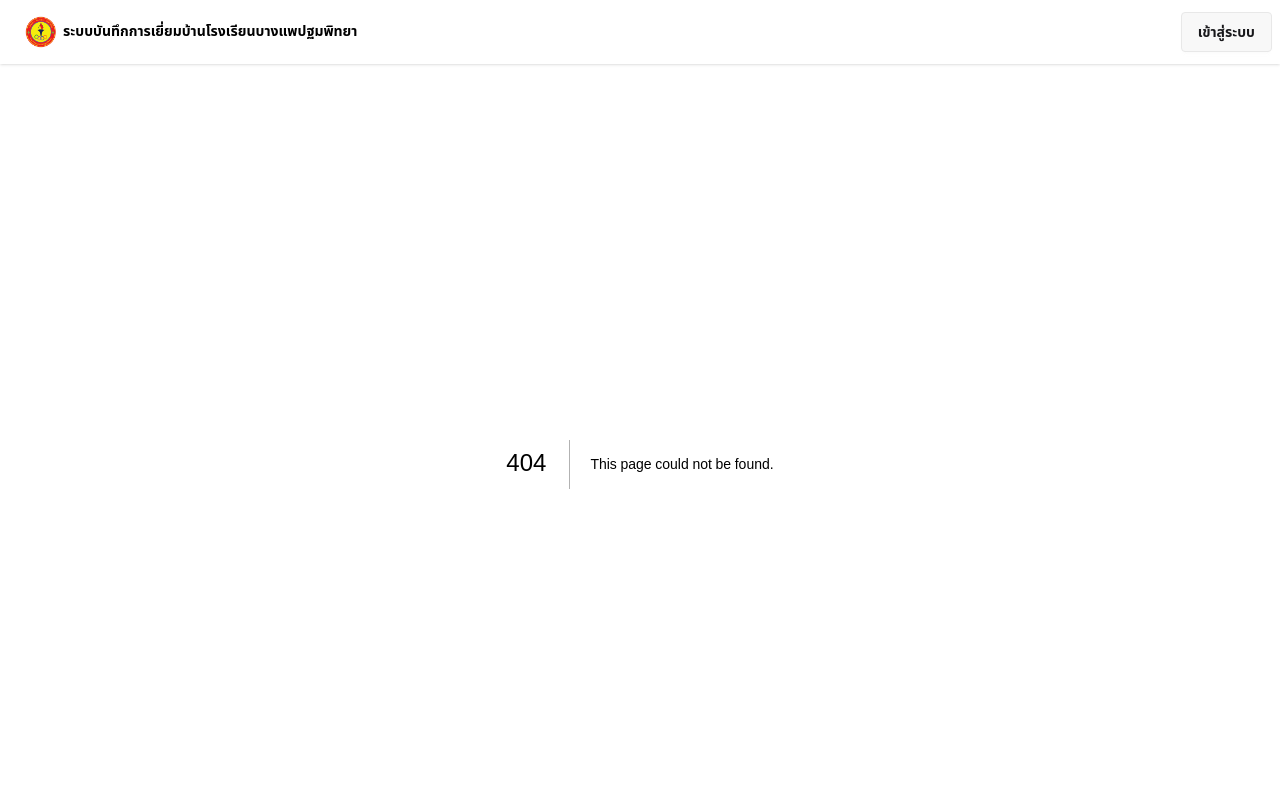
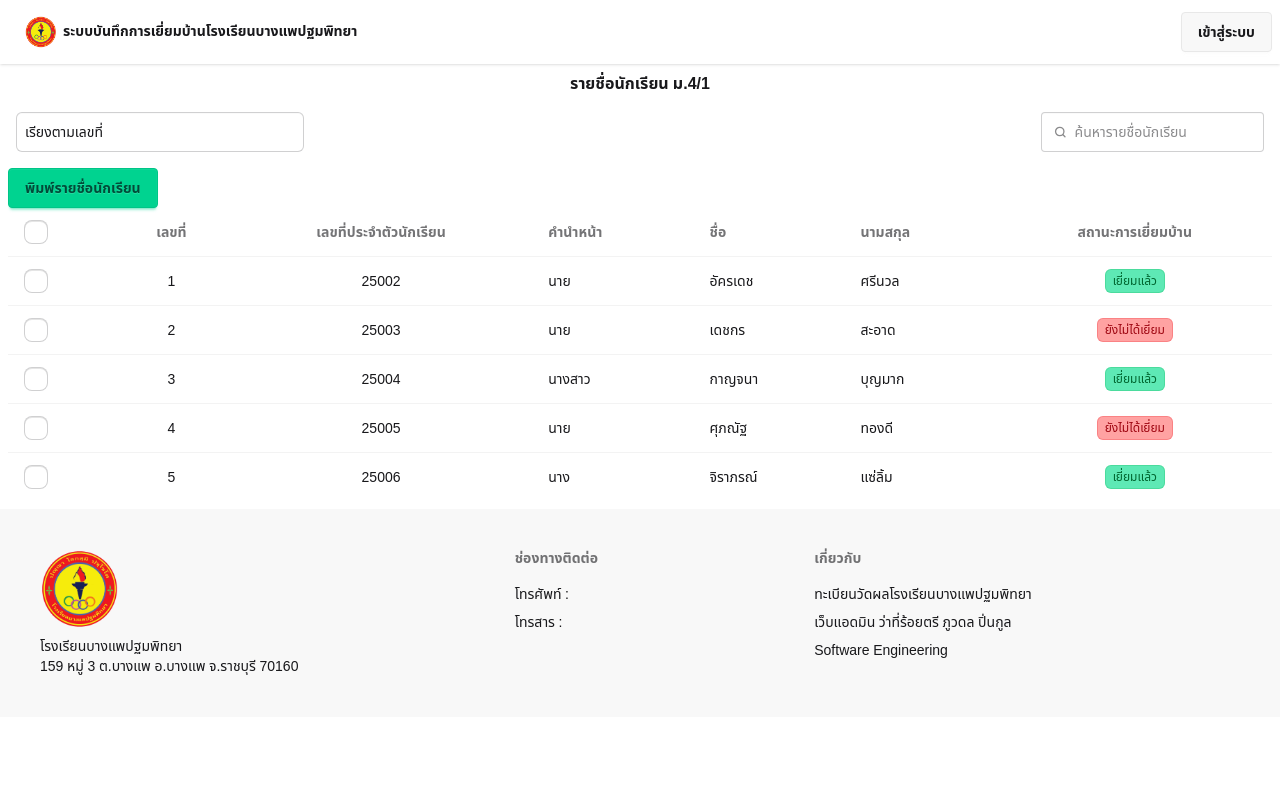
Before and after one commit to Punsano26/ProjectVisitHome, a Next.js app: page /teacher/home in a window 1280 px wide. Before the commit this address had no page. Shown: the top 800 px of the page. Built offline with nearby package versions, Linux system fonts and the light colour scheme.

Commit message:
setup aliases compoents&mockup jsondata role teacher

```diff
--- a/jsconfig.json
+++ b/jsconfig.json
@@ -1,7 +1,9 @@
 {
   "compilerOptions": {
+    "baseUrl": "src",
     "paths": {
-      "@/*": ["./src/*"]
+      "@/*": ["./src/*"],
+      "@components*": ["components/*"]
     }
   }
 }
--- a/src/app/admin/classroom/page.jsx
+++ b/src/app/admin/classroom/page.jsx
@@ -2,7 +2,7 @@
 import React from 'react'
 import { BiSolidEdit } from "react-icons/bi";
 import { AiOutlineDelete } from "react-icons/ai";
-import ModalAddStudent from '../../../components/modals/addstudent';
+import ModalAddStudent from '@components/modals/addstudent';
 
 const page = () => {
   return (
--- a/src/app/admin/personnel/page.jsx
+++ b/src/app/admin/personnel/page.jsx
@@ -2,7 +2,9 @@
 import React from "react";
 import { BiSolidEdit } from "react-icons/bi";
 import { AiOutlineDelete } from "react-icons/ai";
-import ModalAddPersonnel from "../../../components/modals/addpersonnel";
+import addpersonnel from "@components/modals/addpersonnel";
+
+
 
 const page = () => {
   return (
@@ -58,7 +60,7 @@ const page = () => {
         </div>
       </div>
       {/* Modal เพิ่มบุคลากร */}
-      <ModalAddPersonnel />
+      <addpersonnel />
 
 
       {/* ตารางแสดงรายชื่อนักเรียนขอห้องนี้ */}
--- /dev/null
+++ b/src/app/api/studentname/route.js
@@ -0,0 +1,49 @@
+export async function GET() {
+    return Response.json([
+        {
+            id: 1,
+            no: 1,
+            mypass: "25002",
+            prefix: "นาย",
+            firstname: "อัครเดช",
+            lastname: "ศรีนวล",
+            status_visit: "เยี่ยมแล้ว"
+        },
+        {
+            id: 2,
+            no: 2,
+            mypass: "25003",
+            prefix: "นาย",
+            firstname: "เดชกร",
+            lastname: "สะอาด",
+            status_visit: "ยังไม่ได้เยี่ยม"
+        },
+        {
+            id: 3,
+            no: 3,
+            mypass: "25004",
+            prefix: "นางสาว",
+            firstname: "กาญจนา",
+            lastname: "บุญมาก",
+            status_visit: "เยี่ยมแล้ว"
+        },
+        {
+            id: 4,
+            no: 4,
+            mypass: "25005",
+            prefix: "นาย",
+            firstname: "ศุภณัฐ",
+            lastname: "ทองดี",
+            status_visit: "ยังไม่ได้เยี่ยม"
+        },
+        {
+            id: 5,
+            no: 5,
+            mypass: "25006",
+            prefix: "นาง",
+            firstname: "จิราภรณ์",
+            lastname: "แซ่ลิ้ม",
+            status_visit: "เยี่ยมแล้ว"
+        }
+    ]);
+}
--- /dev/null
+++ b/src/app/teacher/home/page.jsx
@@ -0,0 +1,146 @@
+"use client";
+import React, { useEffect, useState } from "react";
+
+const page = () => {
+  const [students, setStudents] = useState([]);
+  useEffect(() => {
+    const fetchData = async () => {
+      try {
+        const res = await fetch("/api/studentname");
+        const data = await res.json();
+        setStudents(data);
+        console.log(res);
+      } catch (error) {
+        console.log(error);
+      }
+    };
+    fetchData();
+  }, []);
+  return (
+    <div className="p-2">
+      <h5 className="text-center font-bold">
+        รายชื่อนักเรียน ม.<span>4/1</span>
+      </h5>
+      {/* ฟีเจอร์เสริม */}
+      <div className="flex items-center justify-between m-2 mt-4 mb-4">
+        {/* Dropdown ชิดซ้าย */}
+        <div className="dropdown dropdown-bottom mr-4">
+          <select className="input w-36 md:w-72 border rounded-md p-2">
+            <option value="">เรียงตามเลขที่</option>
+            <option value="mr">ก-ฮ</option>
+          </select>
+        </div>
+
+        {/* Search + Button ชิดขวา */}
+        <div className="flex items-center gap-4">
+          <label className="input">
+            <svg
+              className="h-[1em] opacity-50"
+              xmlns="http://www.w3.org/2000/svg"
+              viewBox="0 0 24 24"
+            >
+              <g
+                strokeLinejoin="round"
+                strokeLinecap="round"
+                strokeWidth="2.5"
+                fill="none"
+                stroke="currentColor"
+              >
+                <circle cx="11" cy="11" r="8"></circle>
+                <path d="m21 21-4.3-4.3"></path>
+              </g>
+            </svg>
+            <input type="search" required placeholder="ค้นหารายชื่อนักเรียน" />
+          </label>
+        </div>
+      </div>
+      <button className="btn btn-success">พิมพ์รายชื่อนักเรียน</button>
+      {/* ตารางแสดงรายชื่อนักเรียนขอห้องนี้ */}
+      <div className="overflow-x-auto">
+        <table className="table">
+          {/* head */}
+          <thead>
+            <tr>
+              <th>
+                <label>
+                  <input type="checkbox" className="checkbox" />
+                </label>
+              </th>
+              <th className="text-center">เลขที่</th>
+              <th className="text-center">เลขที่ประจำตัวนักเรียน</th>
+              <th className="">คำนำหน้า</th>
+              <th>ชื่อ</th>
+              <th>นามสกุล</th>
+              <th className="text-center">สถานะการเยี่ยมบ้าน</th>
+            </tr>
+          </thead>
+          <tbody>
+            {/* row 1 */}
+            {/* <tr>
+              <th>
+                <label>
+                  <input type="checkbox" className="checkbox" />
+                </label>
+              </th>
+              <td className="text-center">0</td>
+              <td className="text-center">
+                <span>43453</span>
+              </td>
+              <td className="">
+                <span>นาย</span>
+              </td>
+              <td>
+                <span>พันแสน</span>
+              </td>
+              <td>
+                <span>สมกล้า</span>
+              </td>
+
+              <td className="text-center">
+              <span className="inline-flex items-center rounded-md bg-emerald-300 px-2 py-1 text-xs font-medium text-green-800 ring-1 ring-green-600/20 ring-inset">
+                  เยี่ยมแล้ว
+                </span>
+              </td>
+            </tr> */}
+            {students.map((student, index) => (
+              <tr key={index}>
+                <th>
+                  <label>
+                    <input type="checkbox" className="checkbox" />
+                  </label>
+                </th>
+                <td className="text-center">{student.no}</td>
+                <td className="text-center">
+                  <span>{student.mypass}</span>
+                </td>
+                <td className="">
+                  <span>{student.prefix}</span>
+                </td>
+                <td>
+                  <span>{student.firstname}</span>
+                </td>
+                <td>
+                  <span>{student.lastname}</span>
+                </td>
+                {/* ใช้ Ternary Operator */}
+                <td className="text-center">
+                  {student.status_visit !== "เยี่ยมแล้ว" ? (
+                    <span className="inline-flex items-center rounded-md bg-red-300 px-2 py-1 text-xs font-medium text-red-800 ring-1 ring-red-600/20 ring-inset">
+                      {student.status_visit}
+                    </span>
+                  ) : (
+                    <span className="inline-flex items-center rounded-md bg-emerald-300 px-2 py-1 text-xs font-medium text-green-800 ring-1 ring-green-600/20 ring-inset">
+                      {student.status_visit}
+                    </span>
+                  )}
+                </td>
+              </tr>
+            ))}
+          </tbody>
+        </table>
+      </div>
+    </div>
+  );
+};
+
+export default page;
```
